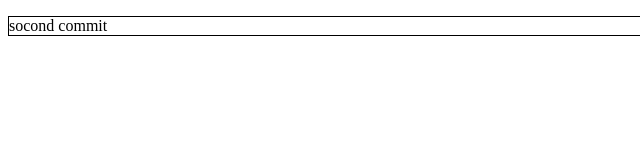
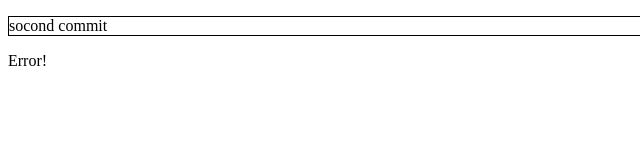
Before and after one commit to viter97/test, a plain HTML site: page index.html in a window 1280 px wide. Shown: the full height of the page, 0-640 px from the left. Drawn offline with Linux system fonts and the light colour scheme.

Commit message:
4 commit

```diff
--- a/index.html
+++ b/index.html
@@ -7,5 +7,6 @@
 </head>
 <body>
 	<p>socond commit</p>
+	Error!
 </body>
 </html>
```
